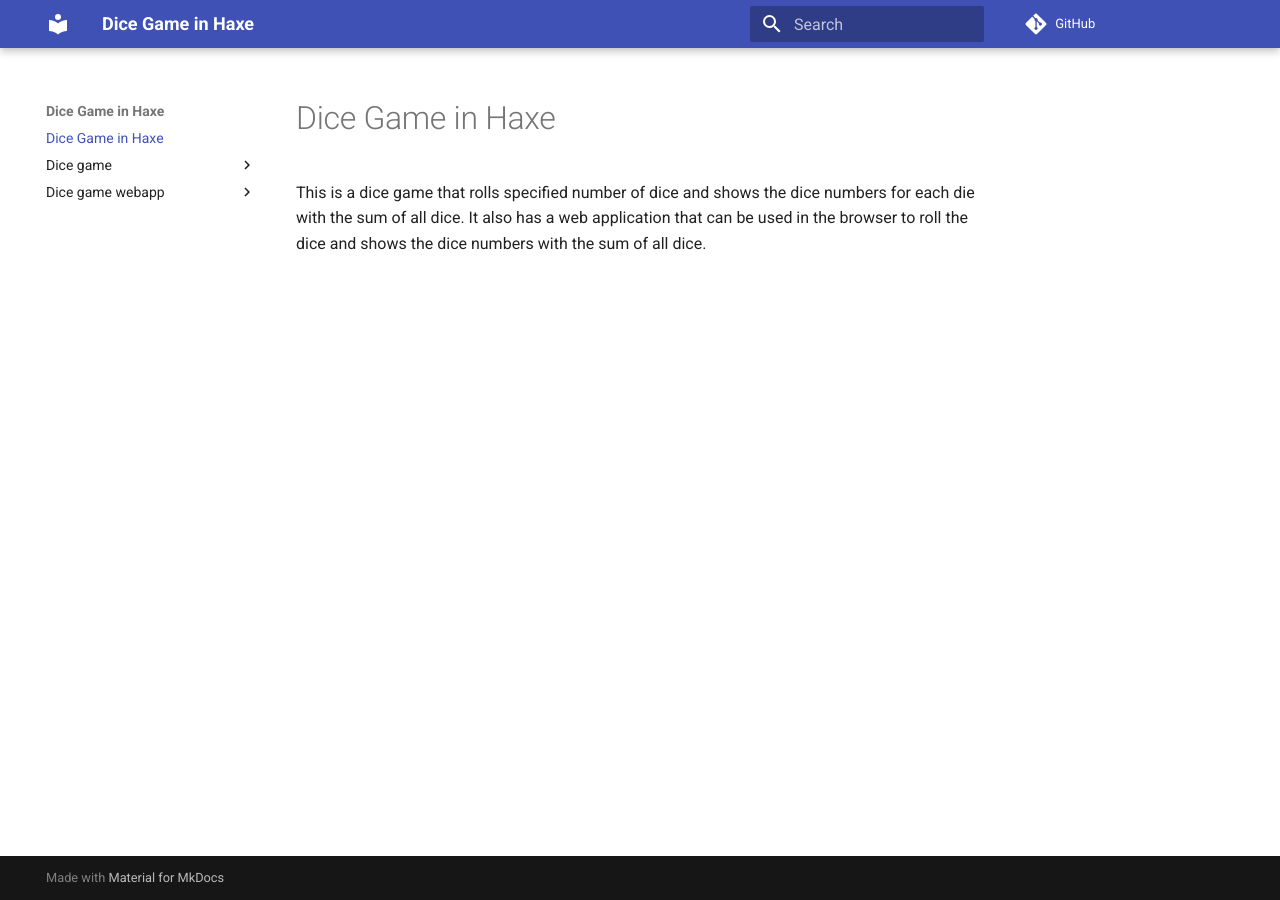
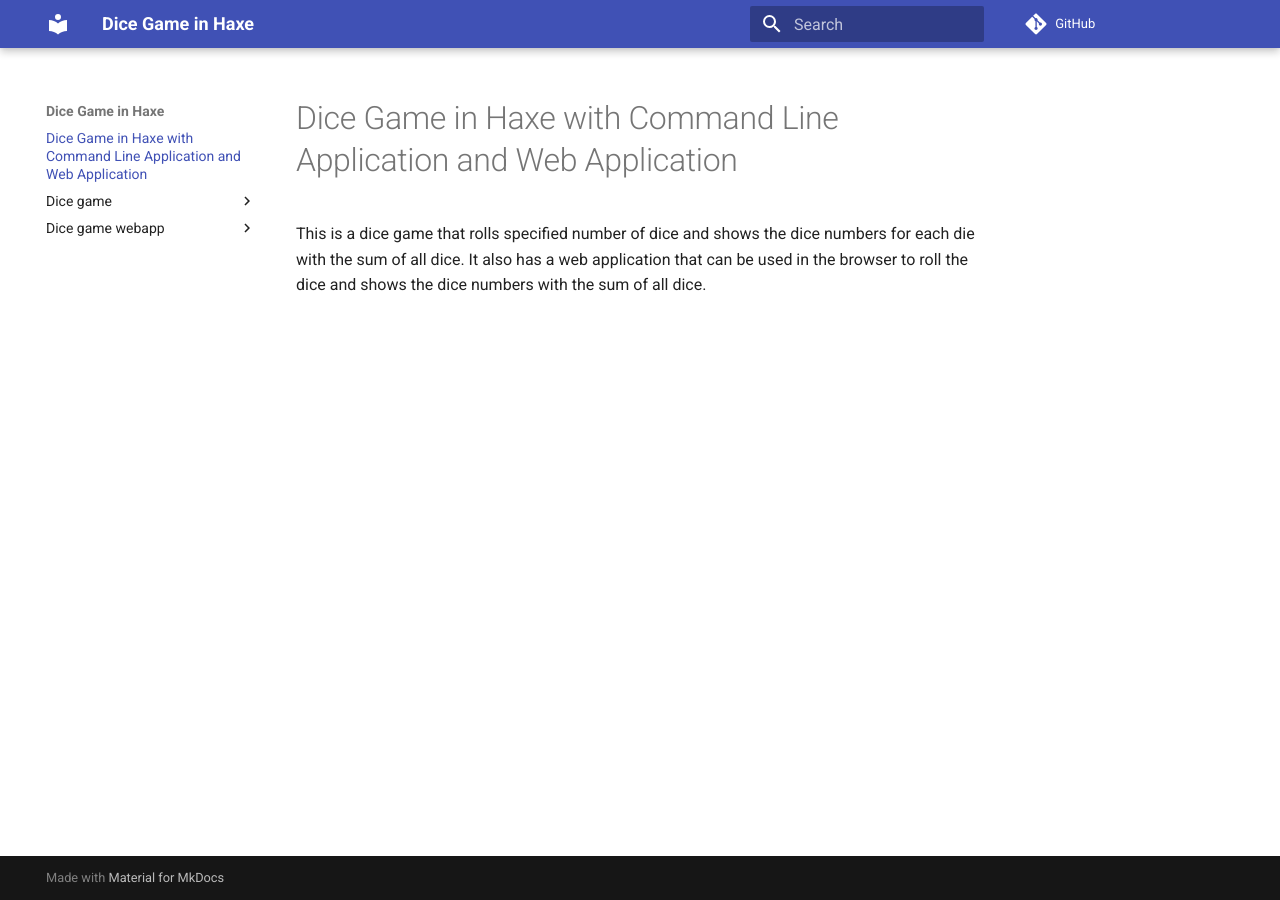
Before and after one commit to lulunac27a/dice-game-haxe, an MkDocs documentation site: the page built from docs/index.md, in a window 1280 px wide. Built offline with MkDocs 1.6.1 and Material for MkDocs 9.7.7, drawn with Linux system fonts in a browser that asks for light colours; comment, search, counter and statistics services are not loaded.

Commit message:
Update README title

```diff
--- a/README.md
+++ b/README.md
@@ -1,3 +1,3 @@
-# Dice Game in Haxe
+# Dice Game in Haxe with Command Line Application and Web Application
 
 This is a dice game that rolls specified number of dice and shows the dice numbers for each die with the sum of all dice. It also has a web application that can be used in the browser to roll the dice and shows the dice numbers with the sum of all dice.
--- a/docs/index.md
+++ b/docs/index.md
@@ -1,3 +1,3 @@
-# Dice Game in Haxe
+# Dice Game in Haxe with Command Line Application and Web Application
 
 This is a dice game that rolls specified number of dice and shows the dice numbers for each die with the sum of all dice. It also has a web application that can be used in the browser to roll the dice and shows the dice numbers with the sum of all dice.
```
